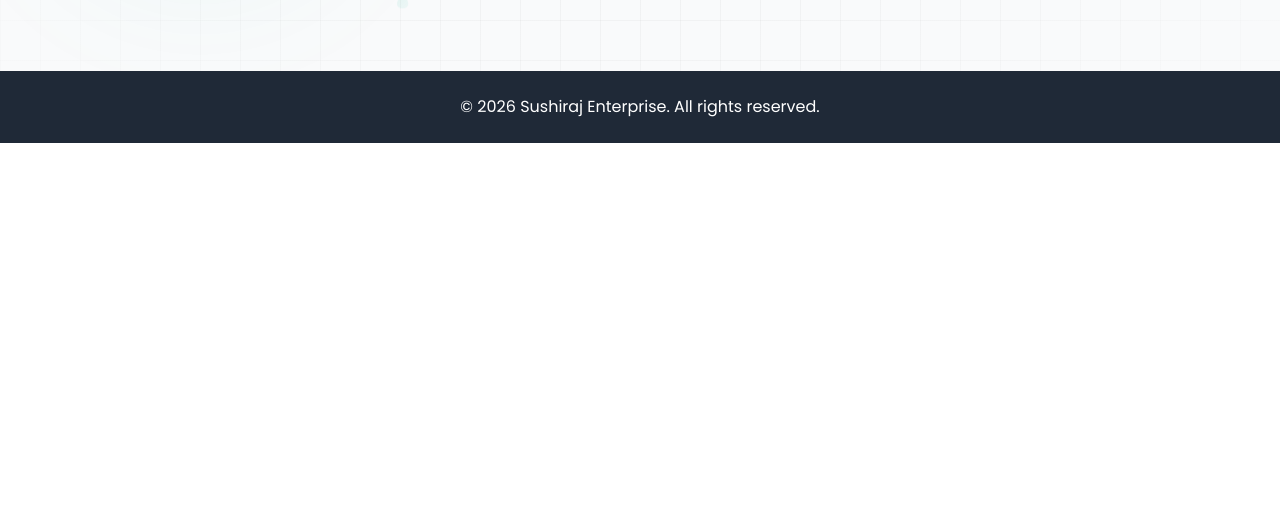
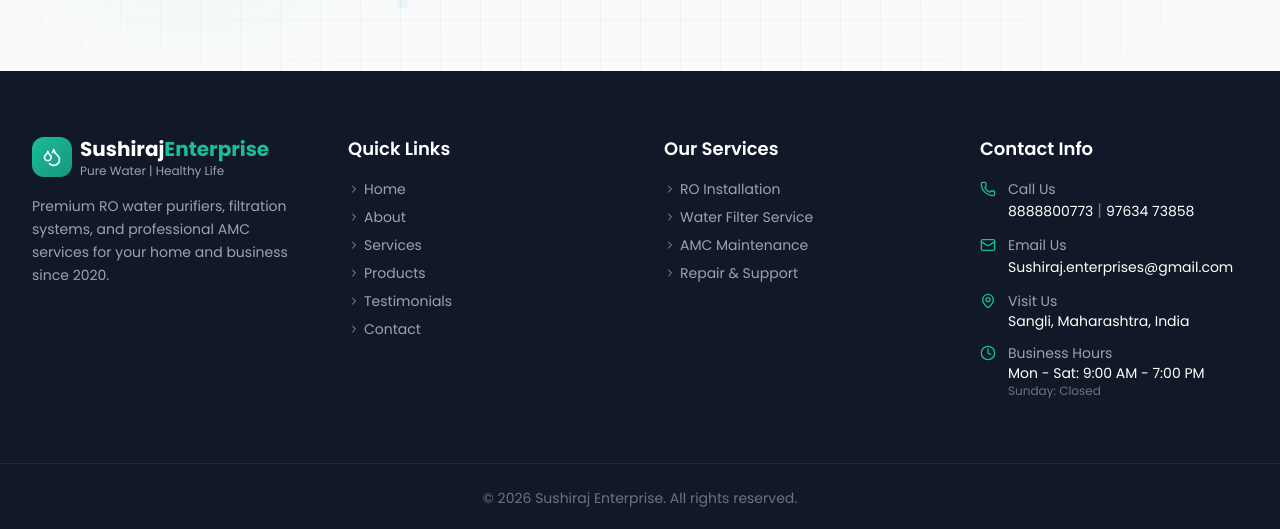
Before and after one commit to Shrushti58/SushiRaj_Enterprise, a React (Vite) app in the folder frontend/: page / in a window 1280 px wide. Shown: the part 10304-10833 px from the top of the page. Before the commit the page ends 10447 px from the top, so only its background shows below. Built offline with nearby package versions, Linux system fonts and the light colour scheme; no server answers.

Commit message:
Added Footer page

```diff
--- a/frontend/src/components/Footer.jsx
+++ b/frontend/src/components/Footer.jsx
@@ -1,7 +1,149 @@
+import { useTheme } from "../context/ThemeContext";
+import { Phone, Mail, MapPin, Clock, Droplets, ChevronRight } from "lucide-react";
+
 export default function Footer() {
+  const { isDark } = useTheme();
+
+  const quickLinks = [
+    { name: "Home", href: "#home" },
+    { name: "About", href: "#about" },
+    { name: "Services", href: "#services" },
+    { name: "Products", href: "#products" },
+    { name: "Testimonials", href: "#testimonials" },
+    { name: "Contact", href: "#contact" },
+  ];
+
+  const services = [
+    "RO Installation",
+    "Water Filter Service",
+    "AMC Maintenance",
+    "Repair & Support",
+  ];
+
+  const handleNavClick = (e, href) => {
+    e.preventDefault();
+    const element = document.querySelector(href);
+    if (element) {
+      element.scrollIntoView({ behavior: "smooth" });
+    }
+  };
+
   return (
-    <footer className="bg-gray-800 text-white py-6 text-center">
-      <p>© 2026 Sushiraj Enterprise. All rights reserved.</p>
+    <footer className={`transition-colors duration-300 ${
+      isDark ? "bg-dark-surface" : "bg-gray-900"
+    }`}>
+      {/* Main Footer */}
+      <div className="container mx-auto px-4 sm:px-6 lg:px-8 py-12 lg:py-16">
+        <div className="grid grid-cols-1 md:grid-cols-2 lg:grid-cols-4 gap-8 lg:gap-12">
+
+          {/* Brand Column */}
+          <div className="space-y-4">
+            <div className="flex items-center gap-2">
+              <div className="w-10 h-10 rounded-xl bg-gradient-to-br from-secondary-500 to-secondary-600 flex items-center justify-center">
+                <Droplets className="w-5 h-5 text-white" />
+              </div>
+              <div>
+                <h3 className="font-poppins font-bold text-xl text-white">
+                  Sushiraj<span className="text-secondary-500">Enterprise</span>
+                </h3>
+                <p className="text-xs text-gray-400">Pure Water | Healthy Life</p>
+              </div>
+            </div>
+            <p className="text-gray-400 text-sm leading-relaxed">
+              Premium RO water purifiers, filtration systems, and professional AMC services for your home and business since 2020.
+            </p>
+          </div>
+
+          {/* Quick Links */}
+          <div>
+            <h4 className="font-poppins font-semibold text-white text-lg mb-4">Quick Links</h4>
+            <ul className="space-y-2">
+              {quickLinks.map((link) => (
+                <li key={link.name}>
+                  <a
+                    href={link.href}
+                    onClick={(e) => handleNavClick(e, link.href)}
+                    className="text-gray-400 hover:text-secondary-500 text-sm transition-colors duration-300 flex items-center gap-1 group"
+                  >
+                    <ChevronRight className="w-3 h-3 group-hover:translate-x-1 transition-transform" />
+                    {link.name}
+                  </a>
+                </li>
+              ))}
+            </ul>
+          </div>
+
+          {/* Services */}
+          <div>
+            <h4 className="font-poppins font-semibold text-white text-lg mb-4">Our Services</h4>
+            <ul className="space-y-2">
+              {services.map((service) => (
+                <li key={service}>
+                  <a
+                    href="#services"
+                    onClick={(e) => handleNavClick(e, "#services")}
+                    className="text-gray-400 hover:text-secondary-500 text-sm transition-colors duration-300 flex items-center gap-1 group"
+                  >
+                    <ChevronRight className="w-3 h-3 group-hover:translate-x-1 transition-transform" />
+                    {service}
+                  </a>
+                </li>
+              ))}
+            </ul>
+          </div>
+
+          {/* Contact Info */}
+          <div>
+            <h4 className="font-poppins font-semibold text-white text-lg mb-4">Contact Info</h4>
+            <ul className="space-y-3">
+              <li className="flex items-start gap-3">
+                <Phone className="w-4 h-4 text-secondary-500 mt-0.5 flex-shrink-0" />
+                <div>
+                  <p className="text-gray-400 text-sm">Call Us</p>
+                  <a href="tel:918888800773" className="text-white text-sm hover:text-secondary-500 transition">8888800773</a>
+                  <span className="text-gray-500 mx-1">|</span>
+                  <a href="tel:919763473858" className="text-white text-sm hover:text-secondary-500 transition">97634 73858</a>
+                </div>
+              </li>
+              <li className="flex items-start gap-3">
+                <Mail className="w-4 h-4 text-secondary-500 mt-0.5 flex-shrink-0" />
+                <div>
+                  <p className="text-gray-400 text-sm">Email Us</p>
+                  <a href="mailto:Sushiraj.enterprises@gmail.com" className="text-white text-sm hover:text-secondary-500 transition break-all">
+                    Sushiraj.enterprises@gmail.com
+                  </a>
+                </div>
+              </li>
+              <li className="flex items-start gap-3">
+                <MapPin className="w-4 h-4 text-secondary-500 mt-0.5 flex-shrink-0" />
+                <div>
+                  <p className="text-gray-400 text-sm">Visit Us</p>
+                  <p className="text-white text-sm">Sangli, Maharashtra, India</p>
+                </div>
+              </li>
+              <li className="flex items-start gap-3">
+                <Clock className="w-4 h-4 text-secondary-500 mt-0.5 flex-shrink-0" />
+                <div>
+                  <p className="text-gray-400 text-sm">Business Hours</p>
+                  <p className="text-white text-sm">Mon - Sat: 9:00 AM - 7:00 PM</p>
+                  <p className="text-gray-500 text-xs">Sunday: Closed</p>
+                </div>
+              </li>
+            </ul>
+          </div>
+        </div>
+      </div>
+
+      {/* Bottom Bar - Simplified */}
+      <div className={`border-t ${
+        isDark ? "border-gray-800" : "border-gray-800"
+      } py-6`}>
+        <div className="container mx-auto px-4 sm:px-6 lg:px-8">
+          <p className="text-gray-500 text-sm text-center">
+            © {new Date().getFullYear()} Sushiraj Enterprise. All rights reserved.
+          </p>
+        </div>
+      </div>
     </footer>
   );
 }
--- a/frontend/src/output.css
+++ b/frontend/src/output.css
@@ -946,6 +946,11 @@ body {
   margin-right: auto;
 }
 
+.mx-1{
+  margin-left: 0.25rem;
+  margin-right: 0.25rem;
+}
+
 .-mt-\[30px\]{
   margin-top: -30px;
 }
@@ -1157,6 +1162,10 @@ body {
   height: 100%;
 }
 
+.h-8{
+  height: 2rem;
+}
+
 .min-h-\[calc\(100vh-80px\)\]{
   min-height: calc(100vh - 80px);
 }
@@ -1243,6 +1252,10 @@ body {
 
 .w-px{
   width: 1px;
+}
+
+.w-8{
+  width: 2rem;
 }
 
 .max-w-2xl{
@@ -1312,6 +1325,10 @@ body {
   grid-template-columns: repeat(2, minmax(0, 1fr));
 }
 
+.grid-cols-1{
+  grid-template-columns: repeat(1, minmax(0, 1fr));
+}
+
 .flex-col{
   flex-direction: column;
 }
@@ -1406,6 +1423,10 @@ body {
   overflow: hidden;
 }
 
+.break-all{
+  word-break: break-all;
+}
+
 .rounded{
   border-radius: 0.25rem;
 }
@@ -1512,6 +1533,11 @@ body {
   border-color: rgb(255 255 255 / 0.3);
 }
 
+.border-gray-800{
+  --tw-border-opacity: 1;
+  border-color: rgb(31 41 55 / var(--tw-border-opacity, 1));
+}
+
 .border-l-secondary-500{
   --tw-border-opacity: 1;
   border-left-color: rgb(26 188 156 / var(--tw-border-opacity, 1));
@@ -1642,6 +1668,11 @@ body {
 
 .bg-white\/70{
   background-color: rgb(255 255 255 / 0.7);
+}
+
+.bg-gray-900{
+  --tw-bg-opacity: 1;
+  background-color: rgb(17 24 39 / var(--tw-bg-opacity, 1));
 }
 
 .bg-\[url\(\'https\:\/\/images\.unsplash\.com\/photo-1580310614729-ccd696524c1d\?w\=800\&q\=80\'\)\]{
@@ -2266,6 +2297,11 @@ body {
 .text-gray-400{
   --tw-text-opacity: 1;
   color: rgb(156 163 175 / var(--tw-text-opacity, 1));
+}
+
+.text-gray-500{
+  --tw-text-opacity: 1;
+  color: rgb(107 114 128 / var(--tw-text-opacity, 1));
 }
 
 .opacity-0{
@@ -2770,6 +2806,10 @@ body {
     padding-bottom: 7rem;
   }
 
+  .sm\:text-left{
+    text-align: left;
+  }
+
   .sm\:text-2xl{
     font-size: 1.5rem;
     line-height: 2rem;
@@ -2910,6 +2950,11 @@ body {
     padding-bottom: 9rem;
   }
 
+  .lg\:py-16{
+    padding-top: 4rem;
+    padding-bottom: 4rem;
+  }
+
   .lg\:text-3xl{
     font-size: 1.875rem;
     line-height: 2.25rem;
```
